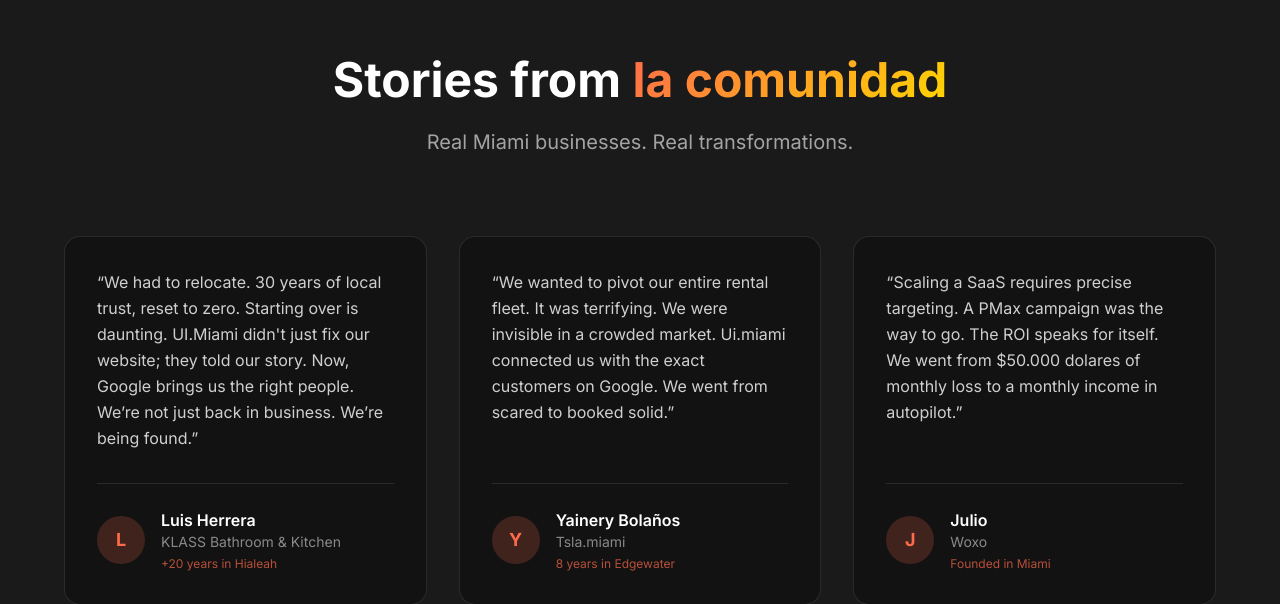
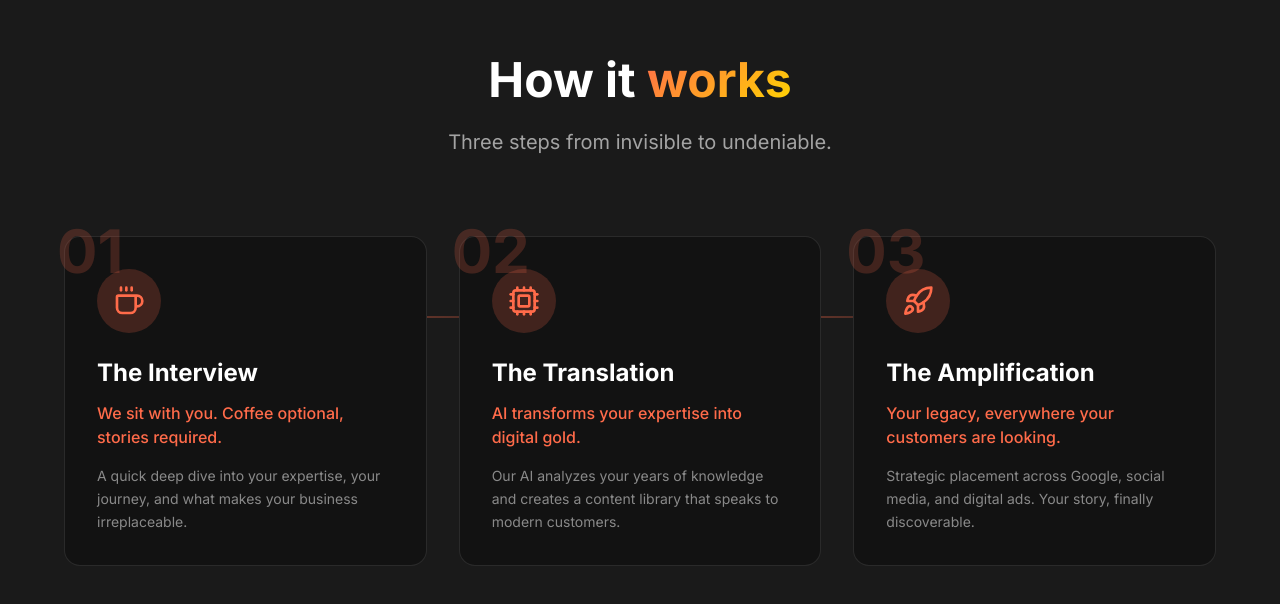
Before and after one commit to romanvieito/ui.miami, a Next.js app: page / in a window 1280 px wide. Shown: the part 2084-2688 px from the top of the page. Built offline with nearby package versions, Linux system fonts and the light colour scheme; no server answers.

Commit message:
Add HowItWorks component to main and Spanish landing pages

```diff
--- a/app/es/page.tsx
+++ b/app/es/page.tsx
@@ -3,6 +3,7 @@ import Navbar from "@/components/Navbar";
 import Hero from "@/components/Hero";
 import Problem from "@/components/Problem";
 import Features from "@/components/Features";
+import HowItWorks from "@/components/HowItWorks";
 import Difference from "@/components/Difference";
 import Testimonials from "@/components/Testimonials";
 import Pricing from "@/components/Pricing";
@@ -34,7 +35,7 @@ export default function SpanishLandingPage() {
       <Hero locale="es" />
       <Problem locale="es" />
       <Features locale="es" />
-      {/* <HowItWorks /> */}
+      <HowItWorks />
       <Testimonials locale="es" />
       <Pricing locale="es" />
       <Difference locale="es" />
--- a/app/page.tsx
+++ b/app/page.tsx
@@ -15,7 +15,7 @@ export default function Home() {
       <Hero locale="en" />
       <Problem locale="en" />
       <Features locale="en" />
-      {/* <HowItWorks /> */}
+      <HowItWorks />
       <Testimonials locale="en" />
       <Pricing locale="en" />
       <Difference locale="en" />
```
